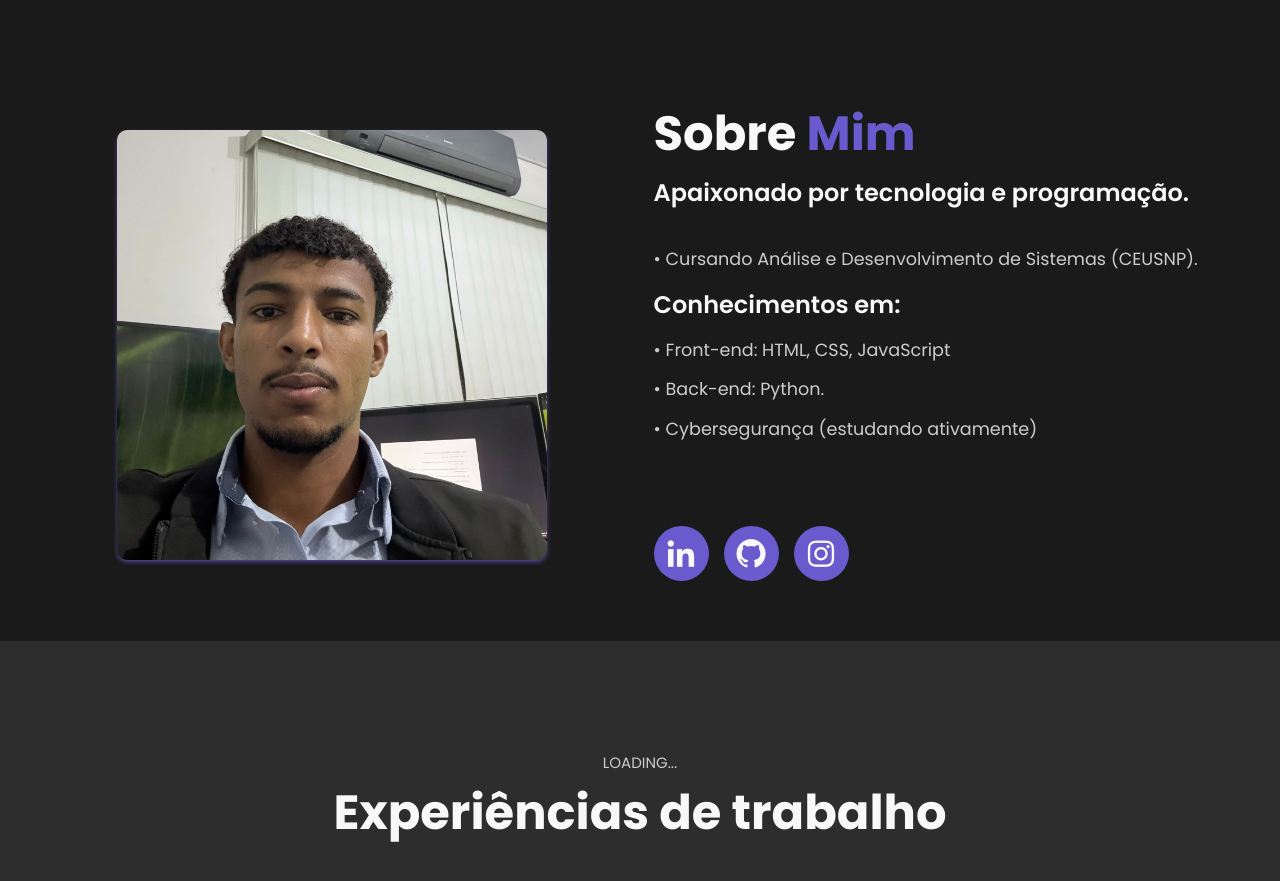
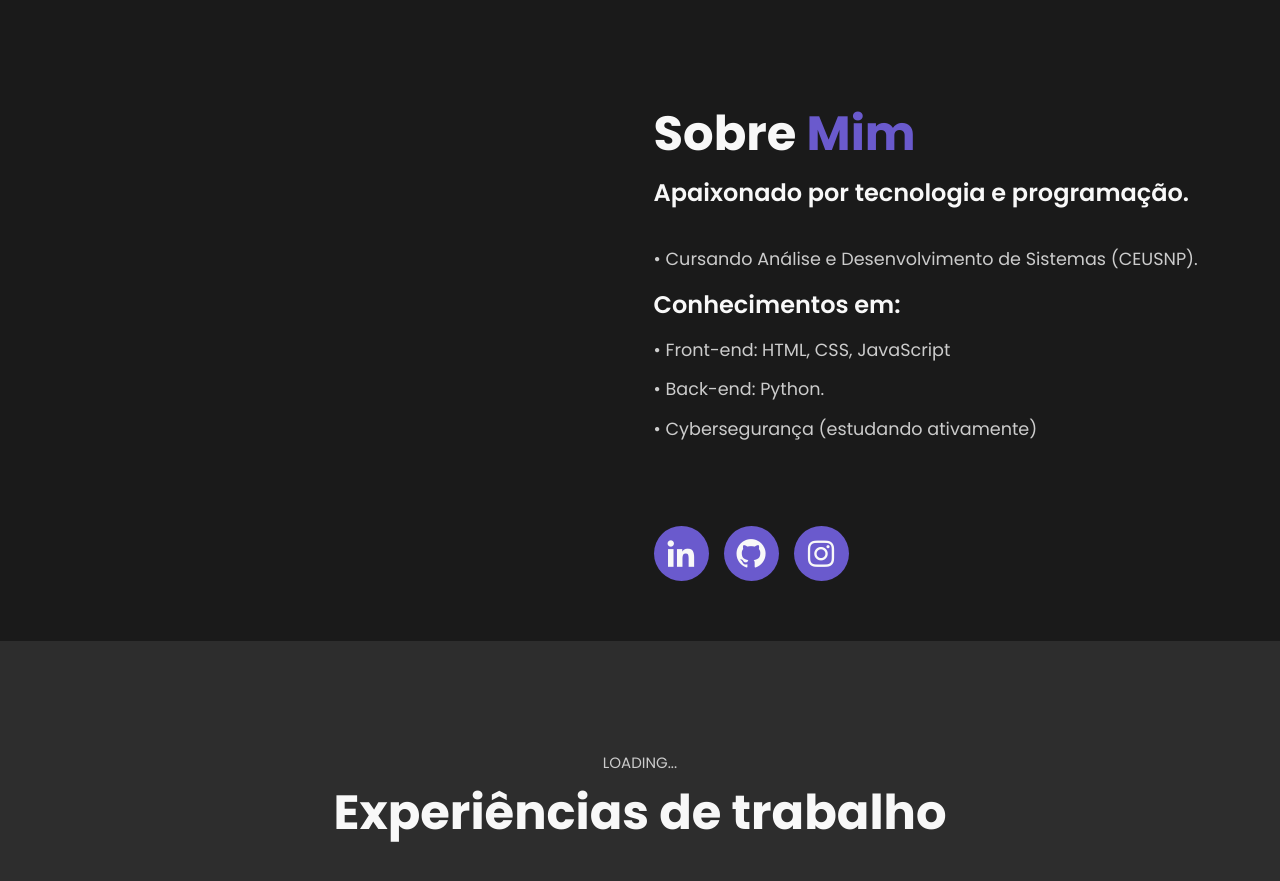
Before and after one commit to rafaelp23/rafaelp23.github.io, a plain HTML site: page index.html in a window 1280 px wide. Shown: the part 800-1681 px from the top of the page. Drawn offline with nearby package versions, Linux system fonts and the light colour scheme.

Commit message:
Atualizar o index.html

```diff
--- a/index.html
+++ b/index.html
@@ -59,7 +59,7 @@ Veja meu trabalho</a>
 
     <section class="about" id="about">
         <div class="about-img">
-            <img src="img/eu.jpg" alt="DESCRIÇAOS"   >
+            <im src="img/eu.jpg" alt="DESCRIÇAOS"   >
         </div>
 
         <div class="about-text">
```
